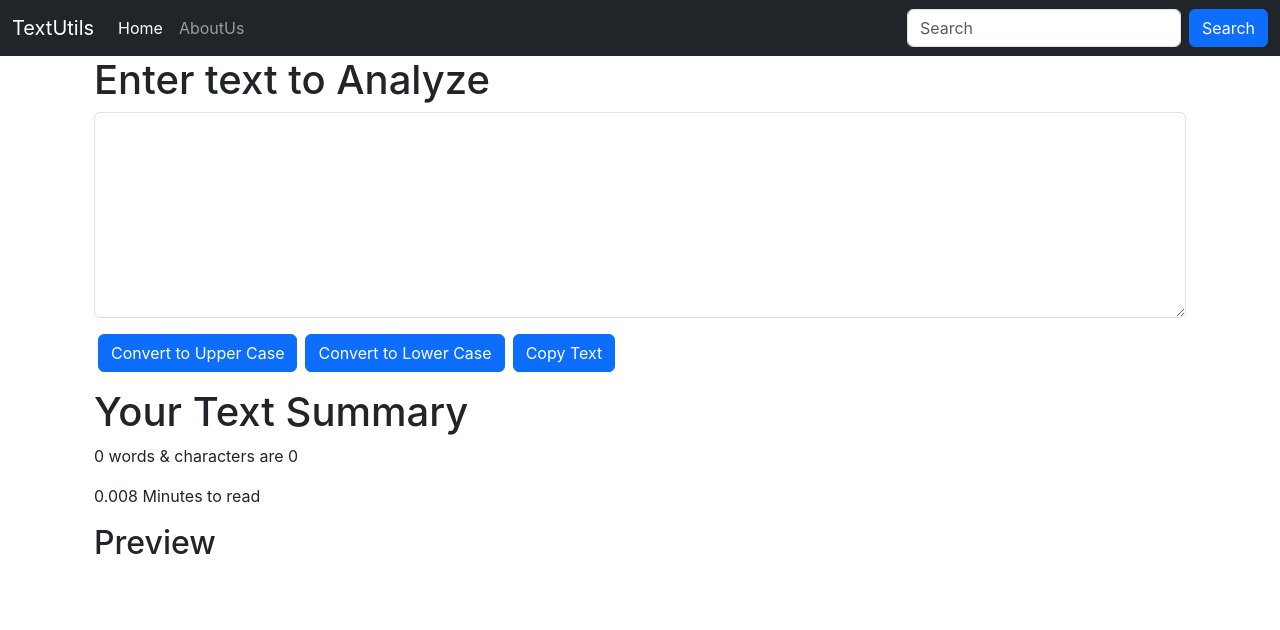
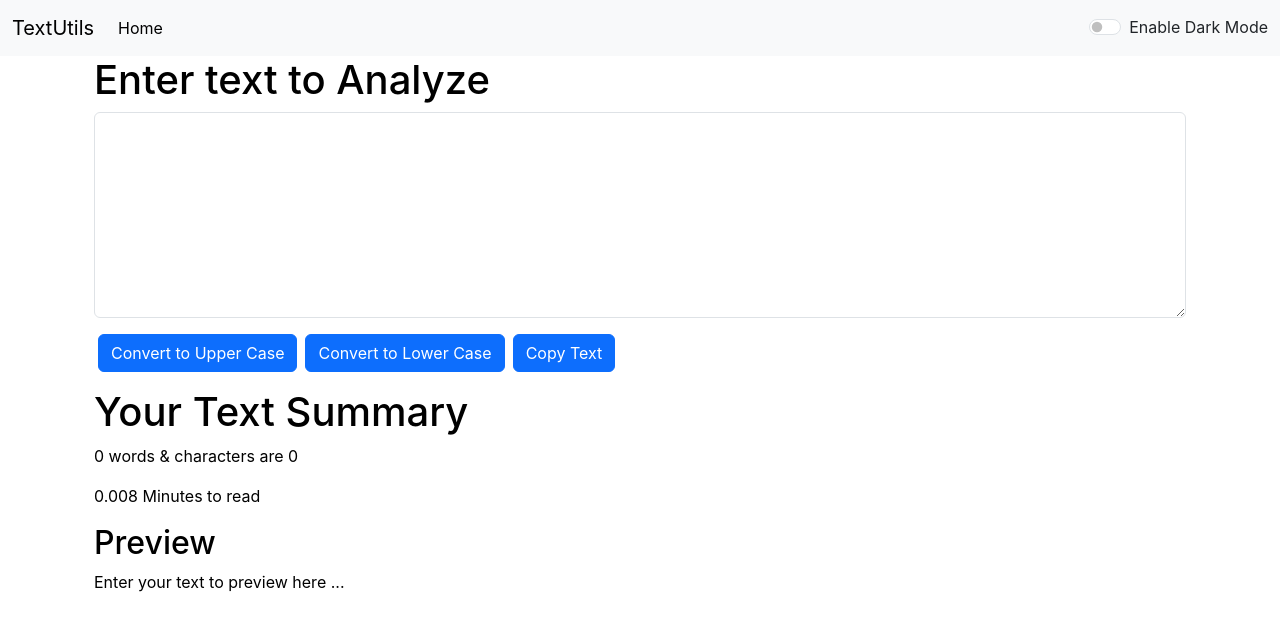
Before and after one commit to alwahabkhan/TextUtils-App, a React (Create React App) app: page / in a window 1280 px wide. Shown: the top 630 px of the page. Built offline with nearby package versions, Linux system fonts and the light colour scheme.

Commit message:
dark mode changes

```diff
--- a/src/App.js
+++ b/src/App.js
@@ -1,17 +1,31 @@
-import React from 'react';
+import React,{ useState } from 'react';
+// import React, useState from 'react'
+
 import './App.css';
 import Navbar from './Components/Navbar';
 import TextForm from './Components/TextForm';
 // import About from './Components/About';
 
+
 function App() {
+  const [mode, setMode] = useState('light');
+
+  const toggleMode = () =>{
+    if(mode ==='light'){
+      setMode ('dark');
+      document.body.style.backgroundColor = '#021c37';
+    }else{
+      setMode ('light');
+      document.body.style.backgroundColor = "white";
+    }
+  }
   return (
     <>
-    <Navbar title = "TextUtils" abouttext = "AboutUs" />
+    <Navbar title = "TextUtils" mode = {mode} toggleMode = {toggleMode}/>
 
     <div className="container">
 
-    <TextForm heading = "Enter text to Analyze" />
+    <TextForm heading = "Enter text to Analyze" mode = {mode}/>
     {/* <About/> */}
     </div>
     </>
--- a/src/Components/Navbar.js
+++ b/src/Components/Navbar.js
@@ -3,7 +3,7 @@
 
 export default function Navbar(props) {
   return (
-    <nav className="navbar navbar-expand-lg navbar-dark bg-dark">
+    <nav className={`navbar navbar-expand-lg navbar-${props.mode} bg-${props.mode}`}>
     <div className="container-fluid">
     <a className="navbar-brand" href="/">{props.title}</a>
 
@@ -19,10 +19,10 @@
             <a className="nav-link" href="/">{props.abouttext}</a>
           </li>
         </ul>
-        <form className="d-flex" role="search">
-          <input className="form-control me-2" type="search" placeholder="Search" aria-label="Search"/>
-          <button className="btn btn-primary" type="submit">Search</button>
-        </form>
+        <div className={`form-check form-switch text-${props.mode==='light'?'dark':'light'}`}>
+          <input className="form-check-input" type="checkbox" onClick={props.toggleMode} role="switch" id="flexSwitchCheckDefault"/>
+          <label className="form-check-label" htmlFor="flexSwitchCheckDefault">Enable Dark Mode</label>
+        </div>
       </div>
     </div>
   </nav>
--- a/src/Components/TextForm.js
+++ b/src/Components/TextForm.js
@@ -37,36 +37,25 @@
 
   return (
     <>
-      <div className='container'>
+      <div className='container' style={{color : props.mode === 'dark'?'white':'black'}}>
         <h1>{props.heading}</h1>
         <div className="mb-3">
           <textarea
-            className="form-control"
-            value={text}
-            onChange={handleOnChange}
-            id="mybox"
-            rows="8"
+            className="form-control" value={text} onChange={handleOnChange} style={{backgroundColor : props.mode === 'dark'?'grey':'white',color : props.mode === 'dark'?'white':'black'}} id="mybox" rows="8"
           ></textarea>
         </div>
-        <button className="btn btn-primary mx-1" onClick={handleUpClick}>
-          Convert to Upper Case
-        </button>
-        <button className="btn btn-primary mx-1" onClick={handleLowClick}>
-          Convert to Lower Case
-        </button>
-        <button className="btn btn-primary mx-1" onClick={handleCopyClick}>
-          Copy Text
-        </button>
+        <button className="btn btn-primary mx-1" onClick={handleUpClick}>  Convert to Upper Case </button>
+        <button className="btn btn-primary mx-1" onClick={handleLowClick}> Convert to Lower Case </button>
+        <button className="btn btn-primary mx-1" onClick={handleCopyClick}> Copy Text </button>
       </div>
-
-      <div className='container my-3'>
+      <div className='container my-3' style={{color : props.mode === 'dark'?'white':'black'}}>
         <h1>Your Text Summary</h1>
         <p>
           {text.trim() === '' ? '0 words' : `${text.split(/\s+/).length} words`} & characters are {text.length}
         </p>
         <p>{0.008 * text.split(/\s+/).length} Minutes to read</p>
         <h2>Preview</h2>
-        <p>{text}</p>
+        <p>{text.length>0?text:"Enter your text to preview here ..."}</p>
       </div>
     </>
   );
```
